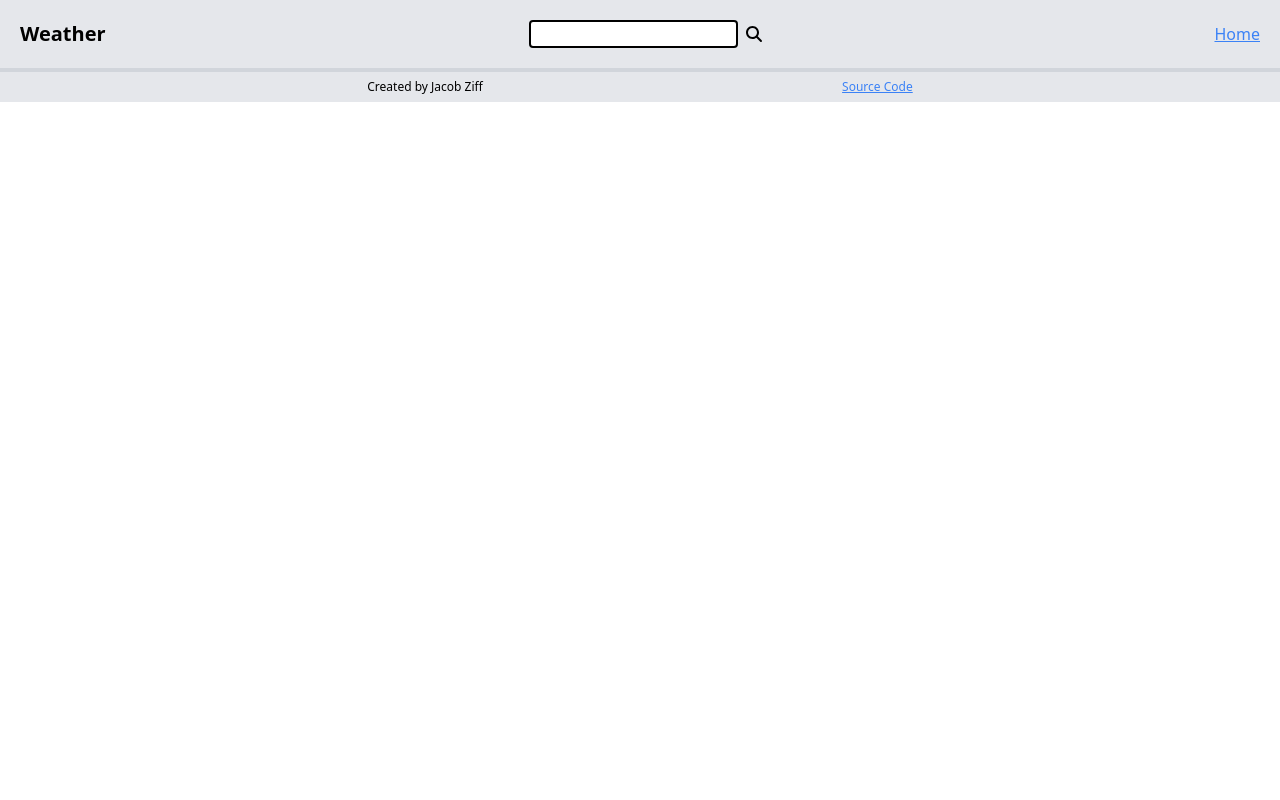
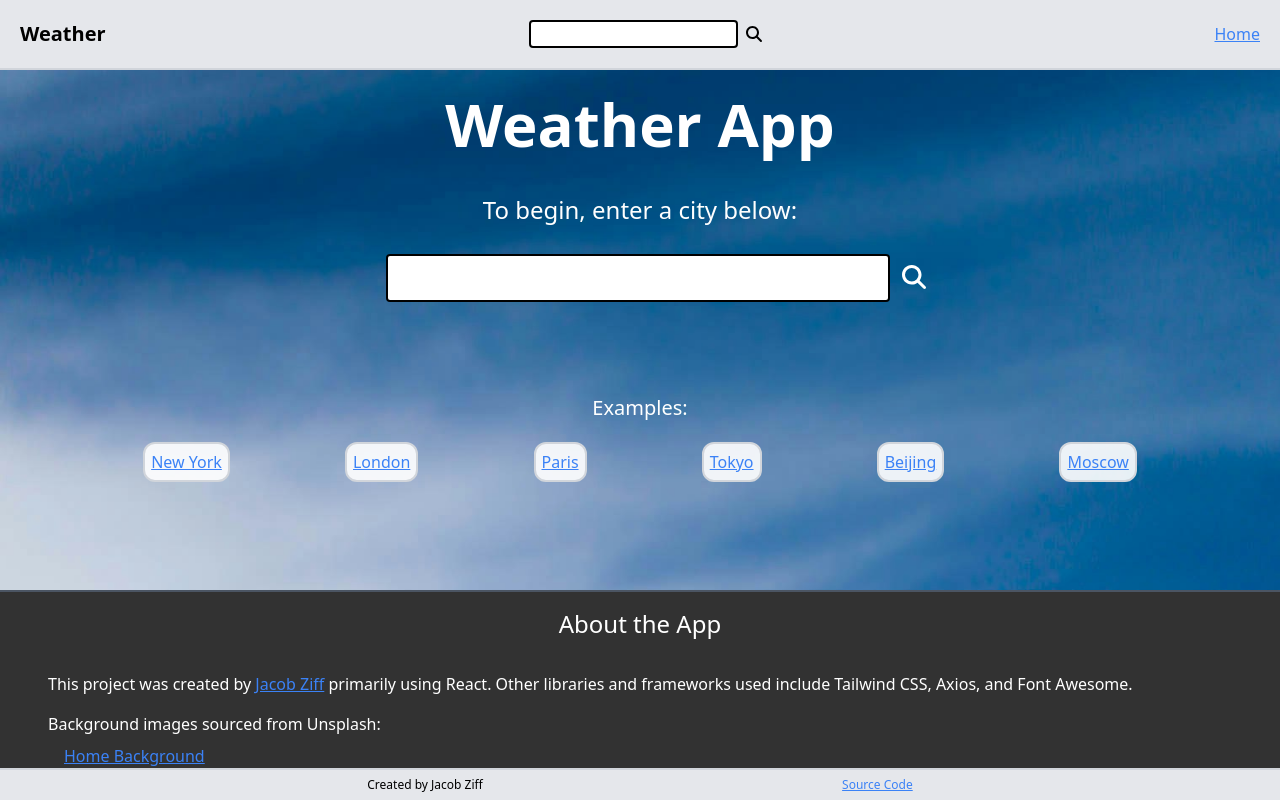
Before and after one commit to jacobziff/weather, a React (Create React App) app: page /weather/forecast in a window 1280 px wide. Shown: the top 800 px of the page. Built offline with nearby package versions, Linux system fonts and the light colour scheme.

Commit message:
bug fixes

```diff
--- a/src/App.js
+++ b/src/App.js
@@ -21,8 +21,8 @@ function App() {
         <Routes>
           <Route exact path="/" element={<Home/>}></Route>
           <Route exact path="/weather/" element={<Home/>}></Route>
-          <Route exact path="/forecast/" element={<Home/>}></Route>
-          <Route path="/forecast/:city" element={<Forecast/>}></Route>
+          <Route exact path="/weather/forecast/" element={<Home/>}></Route>
+          <Route path="/weather/forecast/:city" element={<Forecast/>}></Route>
         </Routes>
       </Router>
       <Footer/>
--- a/src/Components/Bar.js
+++ b/src/Components/Bar.js
@@ -79,21 +79,24 @@ function Bar (props) {
         return (
             <div style={{
                 background: `linear-gradient(90deg, ${startColor} ${start}%, ${endColor} ${end}%)`,
-                width: `100%`, height: `40%`, alignSelf: `center`, position: `relative`
+                // width: `100%`, height: `40%`, alignSelf: `center`, position: `relative`
+                width: `100%`, height: `10px`, alignSelf: `center`
             }}></div>
         );
     } else if (props.low == props.min) {
         return (
             <div style={{
                 background: `linear-gradient(90deg, ${startColor} ${start}%, ${endColor} ${end}%, lightgray ${end}%, lightgray 100%)`,
-                width: `100%`, height: `40%`, alignSelf: `center`, position: `relative`
+                // width: `100%`, height: `40%`, alignSelf: `center`, position: `relative`
+                width: `100%`, height: `10px`, alignSelf: `center`
             }}></div>
         );
     } else if (props.high == props.max) {
         return (
             <div style={{
                 background: `linear-gradient(90deg, lightgray 0%, lightgray ${start}%, ${startColor} ${start}%, ${endColor} ${end}%)`,
-                width: `100%`, height: `40%`, alignSelf: `center`, position: `relative`
+                // width: `100%`, height: `40%`, alignSelf: `center`, position: `relative`
+                width: `100%`, height: `10px`, alignSelf: `center`
             }}></div>
         );
     }
@@ -101,7 +104,8 @@ function Bar (props) {
     return (
         <div style={{
             background: `linear-gradient(90deg, lightgray 0%, lightgray ${start}%, ${startColor} ${start}%, ${endColor} ${end}%, lightgray ${end}%, lightgray 100%)`,
-            width: `100%`, height: `40%`, alignSelf: `center`, position: `relative`
+            // width: `100%`, height: `40%`, alignSelf: `center`, position: `relative`
+            width: `100%`, height: `10px`, alignSelf: `center`
         }}></div>
     );
 }
--- a/src/Components/Header.js
+++ b/src/Components/Header.js
@@ -20,14 +20,15 @@ function Header () {
                 <input className="border-black border-2 w-3/4 rounded px-1 my-2 mx-2" id="searchfield"
                     onKeyDown={(e) =>
                         {if (e.key == 'Enter') {
-                            navigate(`/forecast/${document.getElementById('searchfield').value}`);
-                            document.getElementById('searchfield').value = ""
+                            navigate(`/weather/forecast/${document.getElementById('searchfield').value}`);
+                            document.getElementById('searchfield').value = "";
+                            e.target.blur()
                         }}
                     }
                 ></input>
                 <FontAwesomeIcon icon={faMagnifyingGlass} id="searchbutton" className="mr-1"
                     onClick={() => {
-                        navigate(`/forecast/${document.getElementById('searchfield').value}`);
+                        navigate(`/weather/forecast/${document.getElementById('searchfield').value}`);
                         document.getElementById('searchfield').value = ""
                     }}
                 />
--- a/src/Components/Search.js
+++ b/src/Components/Search.js
@@ -15,15 +15,16 @@ function Search () {
                 <input className="border-black border-2 px-1 rounded m-3 w-2/5 h-12 text-xl" id="searchfield2"
                     onKeyDown={(e) =>
                         {if (e.key == 'Enter') {
-                            navigate(`/forecast/${document.getElementById('searchfield2').value}`);
-                            document.getElementById('searchfield2').value = ""
+                            navigate(`/weather/forecast/${document.getElementById('searchfield2').value}`);
+                            document.getElementById('searchfield2').value = "";
+                            e.target.blur()
                         }}
                     }
                 ></input>
             <div>
                 <FontAwesomeIcon icon={faMagnifyingGlass} id="searchbutton2" className="text-2xl"
                     onClick={() => {
-                        navigate(`/forecast/${document.getElementById('searchfield2').value}`);
+                        navigate(`/weather/forecast/${document.getElementById('searchfield2').value}`);
                         document.getElementById('searchfield2').value = ""
                     }}
                 />
--- a/src/Views/Home.js
+++ b/src/Views/Home.js
@@ -23,27 +23,27 @@ function Home () {
             <div className="flex flex-wrap justify-evenly px-10 pb-24">
                 <a className={properties} style={{backgroundColor: `${bg}`}}
                     onClick={() => {
-                        navigate(`/forecast/New York`)
+                        navigate(`/weather/forecast/New York`)
                     }}>New York</a>
                 <a className={properties} style={{backgroundColor: `${bg}`}}
                     onClick={() => {
-                        navigate(`/forecast/London`)
+                        navigate(`/weather/forecast/London`)
                     }}>London</a>
                 <a className={properties} style={{backgroundColor: `${bg}`}}
                     onClick={() => {
-                        navigate(`/forecast/Paris`)
+                        navigate(`/weather/forecast/Paris`)
                     }}>Paris</a>
                 <a className={properties} style={{backgroundColor: `${bg}`}}
                     onClick={() => {
-                        navigate(`/forecast/Tokyo`)
+                        navigate(`/weather/forecast/Tokyo`)
                     }}>Tokyo</a>
                 <a className={properties} style={{backgroundColor: `${bg}`}}
                     onClick={() => {
-                        navigate(`/forecast/Beijing`)
+                        navigate(`/weather/forecast/Beijing`)
                     }}>Beijing</a>
                 <a className={properties} style={{backgroundColor: `${bg}`}}
                     onClick={() => {
-                        navigate(`/forecast/Moscow`)
+                        navigate(`/weather/forecast/Moscow`)
                     }}>Moscow</a>
             </div>
             <div className="border-y-2 border-gray-600" style={{backgroundColor: `rgba(50,50,50,1)`}}>
```
